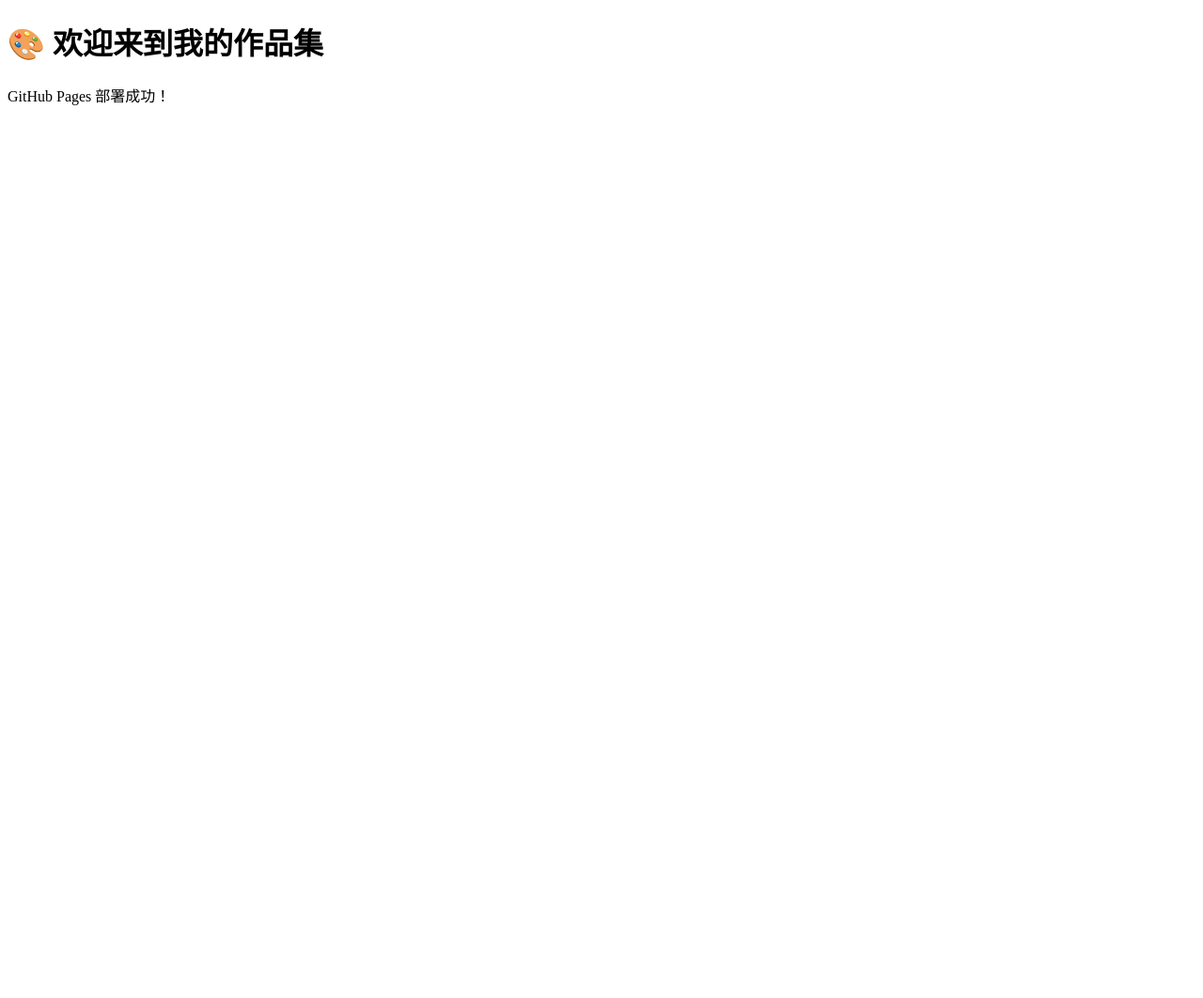
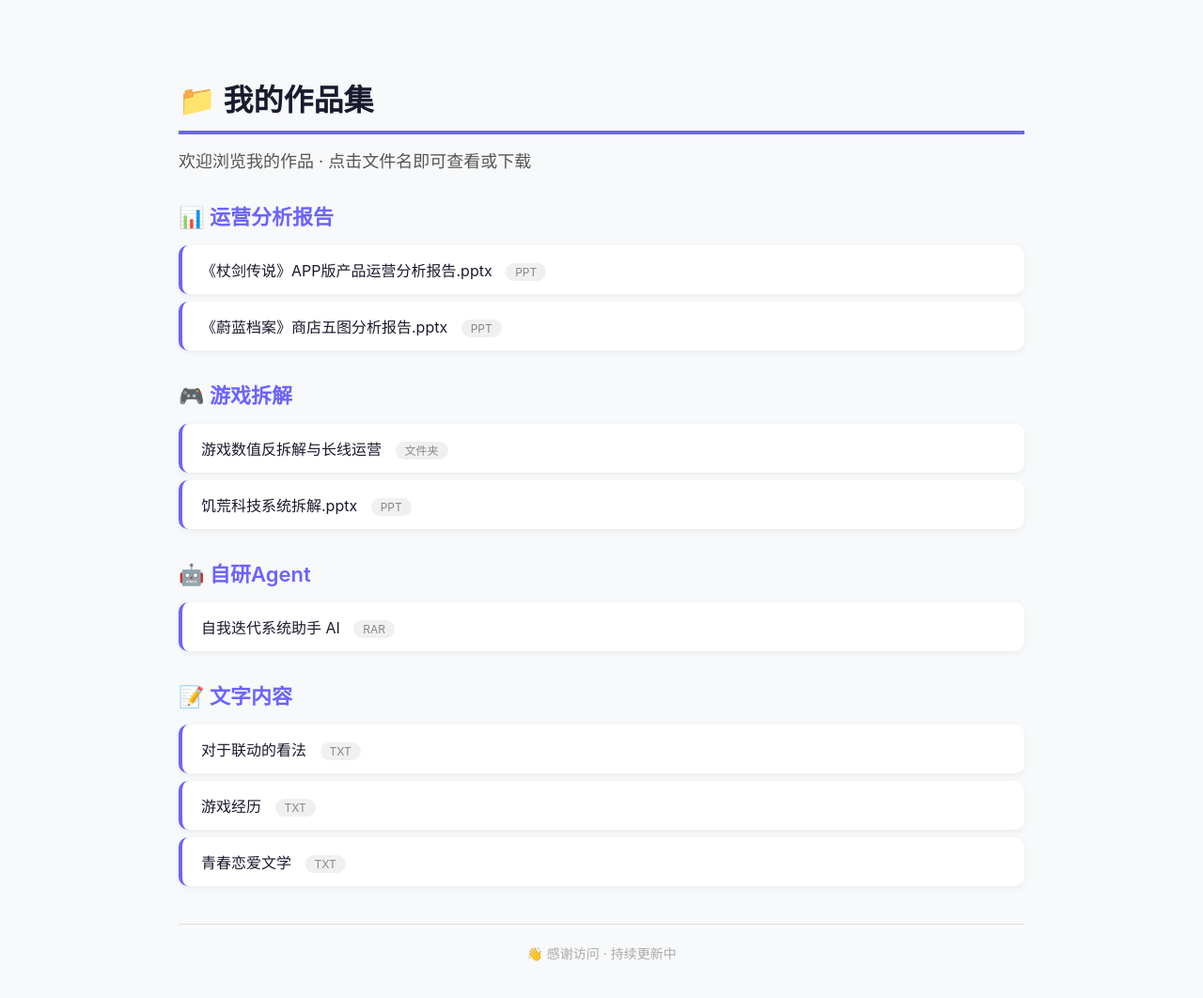
Before and after one commit to wcwtc1-sys/-, a plain HTML site: page index.html in a window 1280 px wide. Shown: the whole page at 94% size. Before the commit the page ends 800 px from the top, so only its background shows below. Drawn offline with Linux system fonts and the light colour scheme.

Commit message:
Update index.html

```diff
--- a/index.html
+++ b/index.html
@@ -1,11 +1,113 @@
 <!DOCTYPE html>
-<html>
+<html lang="zh-CN">
 <head>
     <meta charset="UTF-8">
+    <meta name="viewport" content="width=device-width, initial-scale=1.0">
     <title>我的作品集</title>
+    <style>
+        body {
+            font-family: -apple-system, BlinkMacSystemFont, "Segoe UI", Roboto, sans-serif;
+            max-width: 900px;
+            margin: 40px auto;
+            padding: 20px;
+            background: #f8f9fa;
+            color: #1a1a2e;
+        }
+        h1 {
+            font-size: 32px;
+            border-bottom: 4px solid #6c63ff;
+            padding-bottom: 12px;
+        }
+        .subtitle {
+            color: #555;
+            font-size: 18px;
+            margin-top: -8px;
+            margin-bottom: 30px;
+        }
+        .category {
+            font-size: 22px;
+            font-weight: 600;
+            margin-top: 30px;
+            margin-bottom: 12px;
+            color: #6c63ff;
+        }
+        .file-list {
+            list-style: none;
+            padding: 0;
+        }
+        .file-list li {
+            background: white;
+            margin-bottom: 8px;
+            padding: 14px 20px;
+            border-radius: 10px;
+            box-shadow: 0 2px 6px rgba(0,0,0,0.06);
+            transition: 0.2s;
+            border-left: 4px solid #6c63ff;
+        }
+        .file-list li:hover {
+            box-shadow: 0 4px 14px rgba(108, 99, 255, 0.15);
+            transform: translateX(4px);
+        }
+        .file-list a {
+            text-decoration: none;
+            color: #1a1a2e;
+            font-size: 16px;
+            display: block;
+        }
+        .file-list a:hover {
+            color: #6c63ff;
+        }
+        .file-type {
+            font-size: 12px;
+            color: #888;
+            background: #f0f0f0;
+            padding: 2px 10px;
+            border-radius: 20px;
+            margin-left: 10px;
+        }
+        .footer {
+            margin-top: 40px;
+            text-align: center;
+            color: #aaa;
+            font-size: 14px;
+            border-top: 1px solid #e0e0e0;
+            padding-top: 20px;
+        }
+    </style>
 </head>
 <body>
-    <h1>🎨 欢迎来到我的作品集</h1>
-    <p>GitHub Pages 部署成功！</p>
+
+    <h1>📁 我的作品集</h1>
+    <p class="subtitle">欢迎浏览我的作品 · 点击文件名即可查看或下载</p>
+
+    <!-- ====== 项目/作品分类 ====== -->
+    <div class="category">📊 运营分析报告</div>
+    <ul class="file-list">
+        <li><a href="《杖剑传说》APP版产品运营分析报告.pptx" target="_blank">《杖剑传说》APP版产品运营分析报告.pptx <span class="file-type">PPT</span></a></li>
+        <li><a href="《蔚蓝档案》商店五图分析报告.pptx" target="_blank">《蔚蓝档案》商店五图分析报告.pptx <span class="file-type">PPT</span></a></li>
+    </ul>
+
+    <div class="category">🎮 游戏拆解</div>
+    <ul class="file-list">
+        <li><a href="游戏数值反拆解与长线运营" target="_blank">游戏数值反拆解与长线运营 <span class="file-type">文件夹</span></a></li>
+        <li><a href="饥荒科技系统拆解.pptx" target="_blank">饥荒科技系统拆解.pptx <span class="file-type">PPT</span></a></li>
+    </ul>
+
+    <div class="category">🤖 自研Agent</div>
+    <ul class="file-list">
+        <li><a href="自我迭代系统助手ai.rar" target="_blank">自我迭代系统助手 AI <span class="file-type">RAR</span></a></li>
+    </ul>
+
+    <div class="category">📝 文字内容</div>
+    <ul class="file-list">
+        <li><a href="对于联动的看法.txt" target="_blank">对于联动的看法 <span class="file-type">TXT</span></a></li>
+        <li><a href="游戏经历.txt" target="_blank">游戏经历 <span class="file-type">TXT</span></a></li>
+        <li><a href="青春恋爱文学.txt" target="_blank">青春恋爱文学 <span class="file-type">TXT</span></a></li>
+    </ul>
+
+    <div class="footer">
+        👋 感谢访问 · 持续更新中
+    </div>
+
 </body>
 </html>
```
